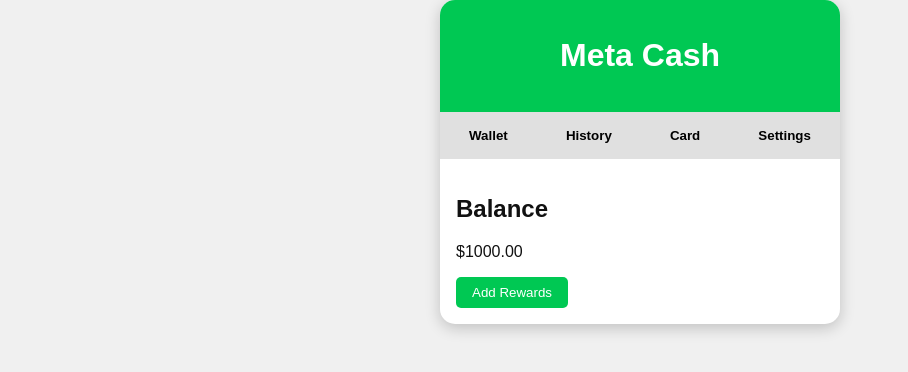
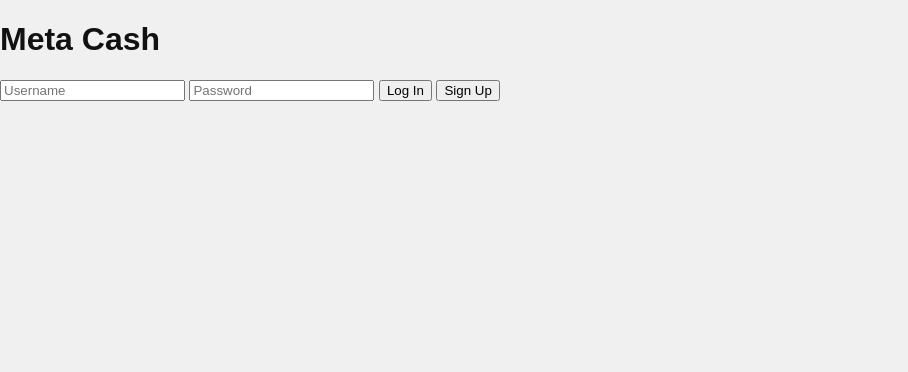
Before and after one commit to logan-commits/meta-cash, a plain HTML site: page index.html in a window 1280 px wide. Shown: the whole page, without its empty margins (0-908 px from the left). Drawn offline with Linux system fonts and the light colour scheme.

Commit message:
Update index.html

```diff
--- a/index.html
+++ b/index.html
@@ -3,51 +3,20 @@
 <head>
   <meta charset="UTF-8">
   <meta name="viewport" content="width=device-width, initial-scale=1.0">
-  <title>Meta Cash</title>
+  <title>Meta Cash - Login</title>
   <link rel="stylesheet" href="style.css">
 </head>
 <body>
-  <div class="app">
-    <header>
-      <h1>Meta Cash</h1>
-    </header>
+  <div class="login-container">
+    <h1>Meta Cash</h1>
 
-    <nav>
-      <button class="tab-btn" data-tab="wallet">Wallet</button>
-      <button class="tab-btn" data-tab="history">History</button>
-      <button class="tab-btn" data-tab="card">Card</button>
-      <button class="tab-btn" data-tab="settings">Settings</button>
-    </nav>
-
-    <section id="wallet" class="tab active">
-      <h2>Balance</h2>
-      <p id="balance">$1000.00</p>
-      <button id="add-funds">Add Rewards</button>
-    </section>
-
-    <section id="history" class="tab">
-      <h2>Transaction History</h2>
-      <ul id="transactions">
-        <li>No transactions yet.</li>
-      </ul>
-    </section>
-
-    <section id="card" class="tab">
-      <h2>Meta Card</h2>
-      <div class="card-display">
-        <p>Card Number: 1234 5678 9012 3456</p>
-        <p>Exp: 12/30</p>
-        <p>MPC: 123</p>
-      </div>
-    </section>
-
-    <section id="settings" class="tab">
-      <h2>Settings</h2>
-      <label>
-        Username:
-        <input type="text" id="username" placeholder="Enter your name">
-      </label>
-    </section>
+    <div id="form-container">
+      <input type="text" id="username" placeholder="Username">
+      <input type="password" id="password" placeholder="Password">
+      <button id="login-btn">Log In</button>
+      <button id="signup-btn">Sign Up</button>
+      <p id="error" style="color:red;"></p>
+    </div>
   </div>
 
   <script src="app.js"></script>
```
